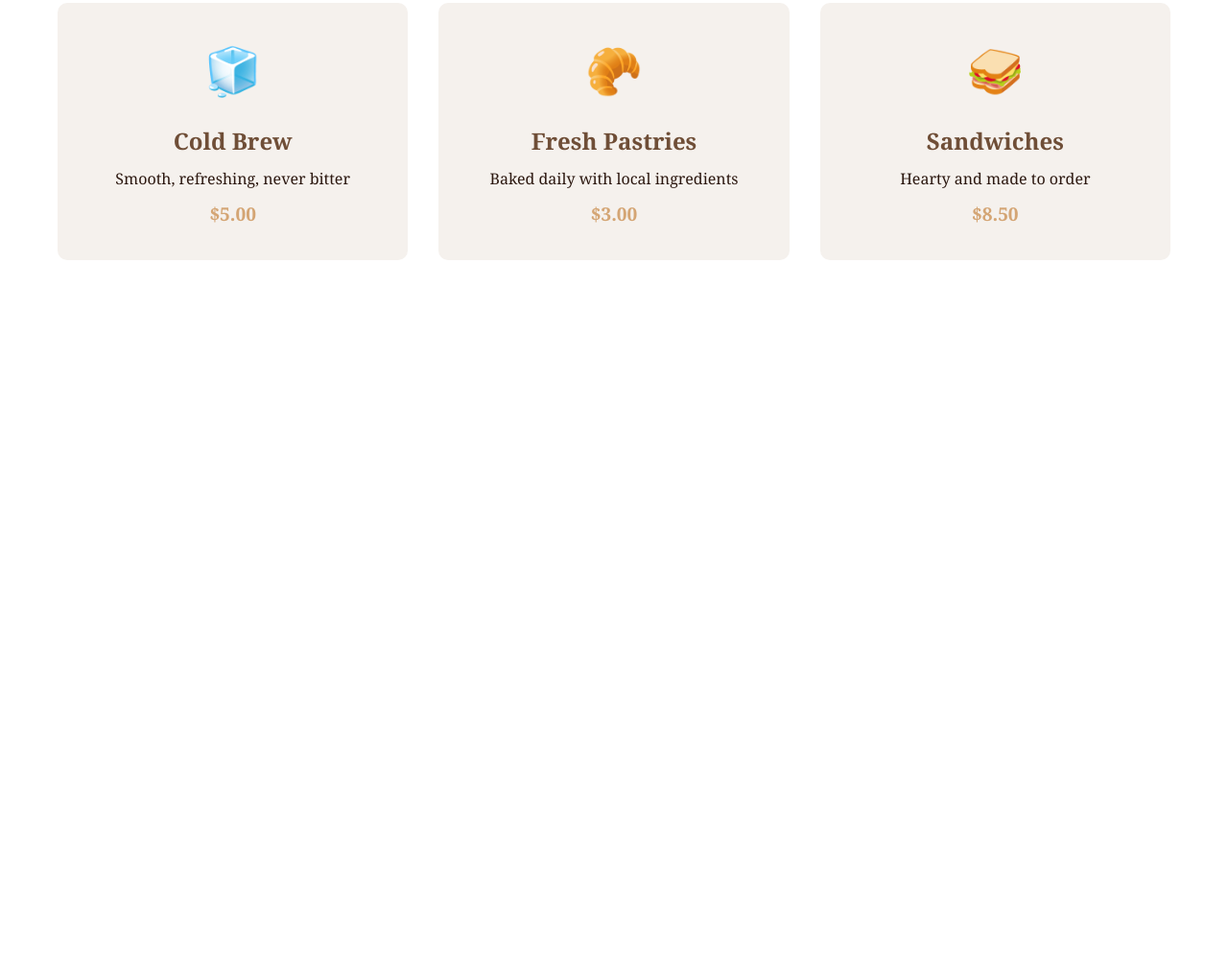
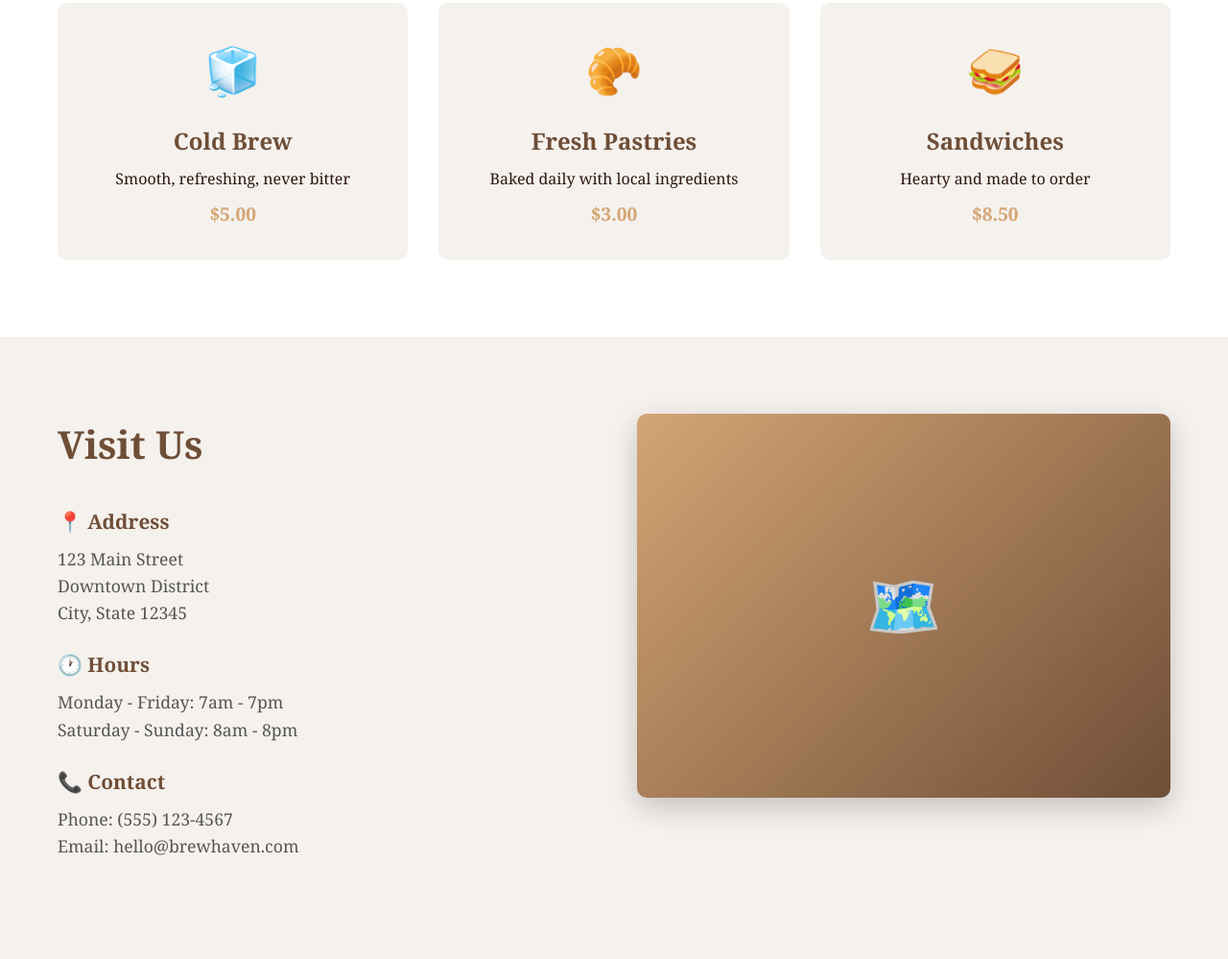
Before and after one commit to JakobCoding/Brew-Haven, a plain HTML site: page index.html in a window 1280 px wide. Shown: the part 1611-2610 px from the top of the page at 96% size. Before the commit the page ends 1962 px from the top, so only its background shows below. Drawn offline with Linux system fonts and the light colour scheme.

Commit message:
Location section added

```diff
--- a/index.html
+++ b/index.html
@@ -361,6 +361,38 @@
         </div>
     </section>
 
+    <!-- location section  -->
+
+    <section id="location" class="location">
+        <div class="container">
+            <div class="location-content">
+                <div class="location-info">
+                    <h2>Visit Us</h2>
+                    <div class="info-item">
+                        <h3>📍 Address</h3>
+                        <p>123 Main Street<br>Downtown District<br>City, State 12345</p>
+                    </div>
+                    <div class="info-item">
+                        <h3>🕐 Hours</h3>
+                        <p>Monday - Friday: 7am - 7pm<br>
+                           Saturday - Sunday: 8am - 8pm</p>
+                    </div>
+                    <div class="info-item">
+                        <h3>📞 Contact</h3>
+                        <p>Phone: (555) 123-4567<br>
+                           Email: hello@brewhaven.com</p>
+                    </div>
+                </div>
+                <div class="map-placeholder">🗺️</div>
+            </div>
+        </div>
+    </section>
+
+
+
+
+
+
 
 </body>
 </html>
```
